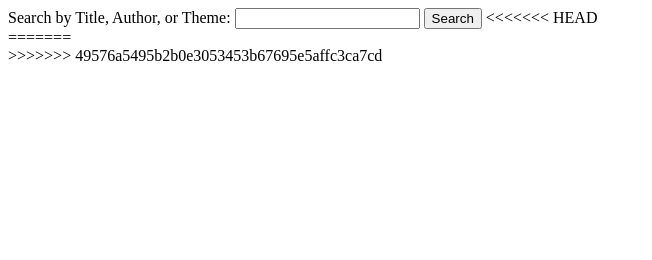
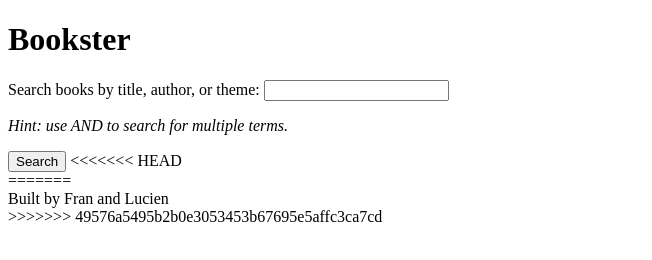
Before and after one commit to FAC29A/fran-and-lucien-API-project, a plain HTML site: page index.html in a window 1280 px wide. Shown: the whole page, without its empty margins (0-652 px from the left). Drawn offline with Linux system fonts and the light colour scheme.

Commit message:
merge pulll request froom fran

```diff
--- a/index.html
+++ b/index.html
@@ -6,9 +6,12 @@
     <title>Bookster</title>
 </head>
 <body>
+    <h1>Bookster</h1>
+
     <form id="book-search-form">
-        <label for="search-query">Search by Title, Author, or Theme:</label>
+        <label for="search-query">Search books by title, author, or theme:</label>
         <input type="text" id="search-query" name="search-query" required>
+        <p><em>Hint: use AND to search for multiple terms.</em></p>
         <button type="submit">Search</button>
 <<<<<<< HEAD
         <output></output>
@@ -61,10 +64,12 @@
     </script>
 =======
     </form>
+
     <div id="search-results">
         <!-- Results will be displayed here -->
     </div>
 
+    <footer>Built by Fran and Lucien</footer>
     <script src="script.js"></script>
 
 >>>>>>> 49576a5495b2b0e3053453b67695e5affc3ca7cd
```
